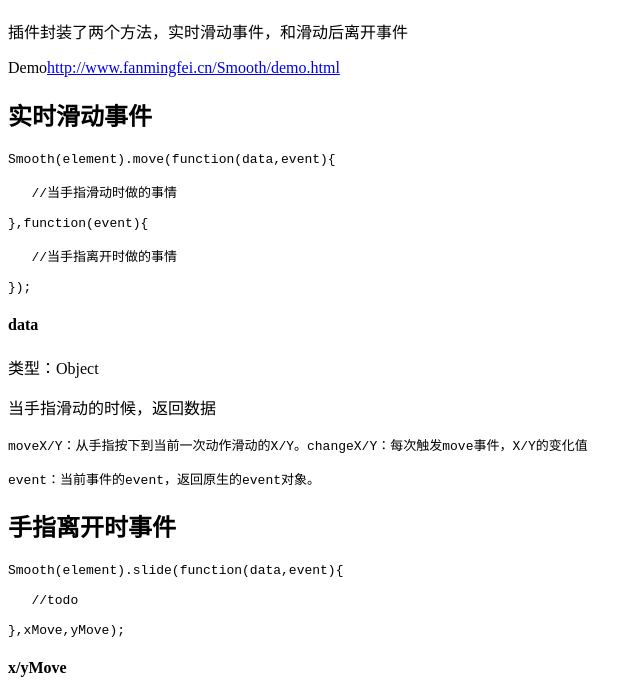
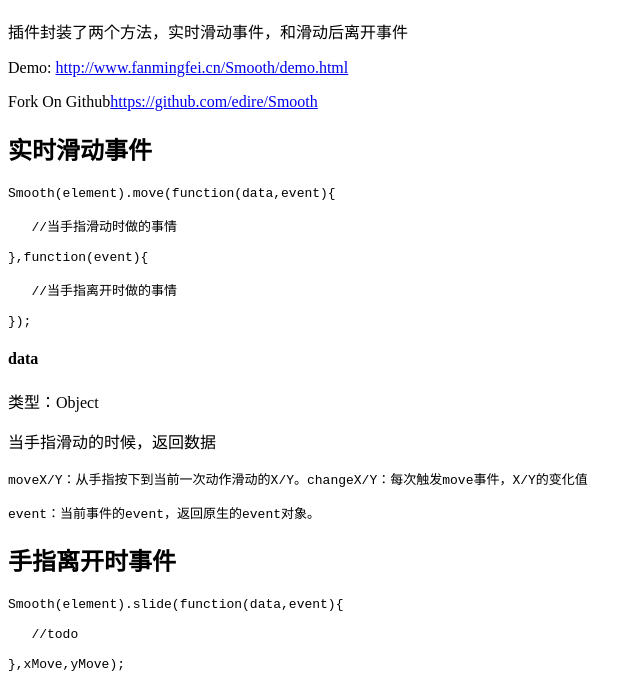
Before and after one commit to edire/Smooth, a plain HTML site: page index.html in a window 1280 px wide. Shown: the part 70-760 px from the top of the page, without its empty margins (0-642 px from the left). Drawn offline with Linux system fonts and the light colour scheme.

Commit message:
modify the readme

```diff
--- a/index.html
+++ b/index.html
@@ -9,7 +9,8 @@
 <a id="user-content-smoothjsjavascript-touch插件" class="anchor" href="#smoothjsjavascript-touch%E6%8F%92%E4%BB%B6" aria-hidden="true"><span class="octicon octicon-link"></span></a>Smooth.js，javascript touch插件</h1>
 
 <p>插件封装了两个方法，实时滑动事件，和滑动后离开事件 </p>
-<p>Demo<a href="demo.html" target="_blank">http://www.fanmingfei.cn/Smooth/demo.html</a> </p>
+<p>Demo: <a href="http://www.fanmingfei.cn/Smooth/demo.html" target="_blank">http://www.fanmingfei.cn/Smooth/demo.html</a> </p>
+<p>Fork On Github<a href="https://github.com/edire/Smooth" target="_blank">https://github.com/edire/Smooth</a> </p>
 
 <h2>
 <a id="user-content-实时滑动事件" class="anchor" href="#%E5%AE%9E%E6%97%B6%E6%BB%91%E5%8A%A8%E4%BA%8B%E4%BB%B6" aria-hidden="true"><span class="octicon octicon-link"></span></a>实时滑动事件</h2>
```
